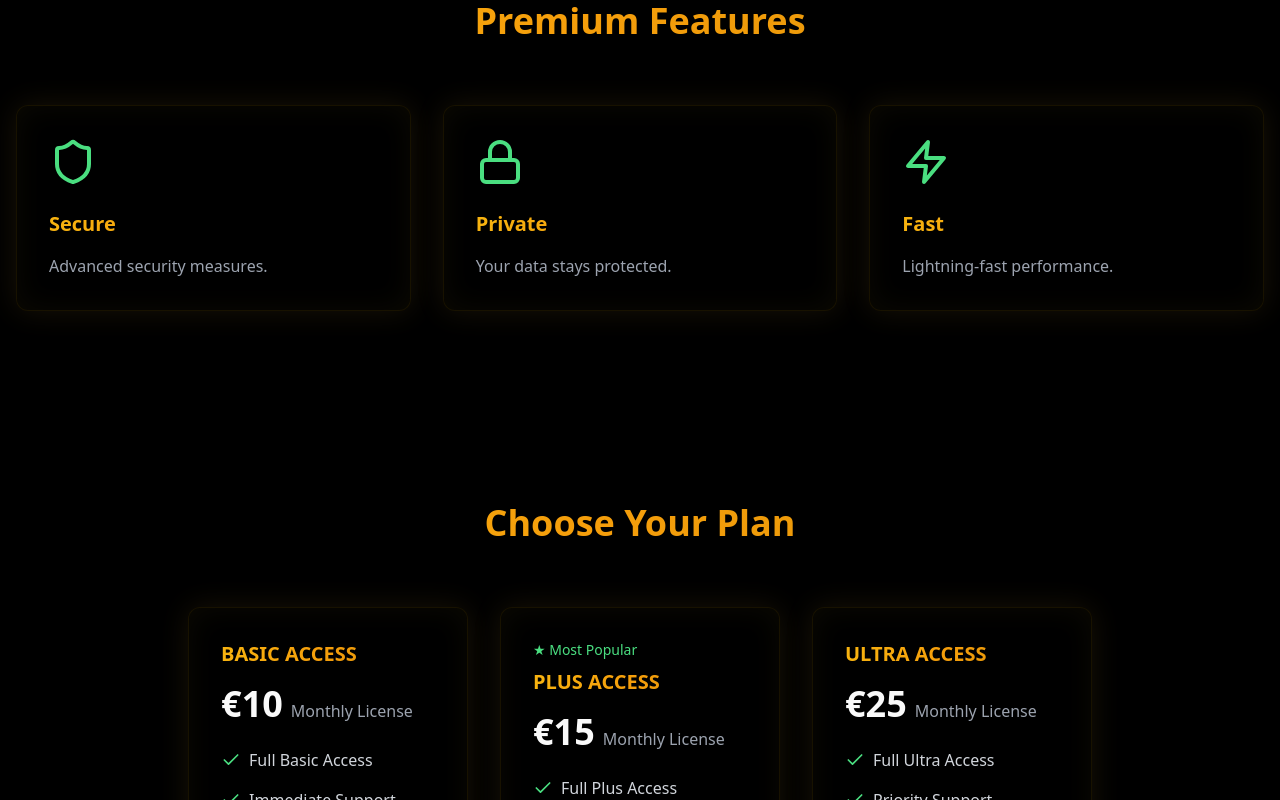
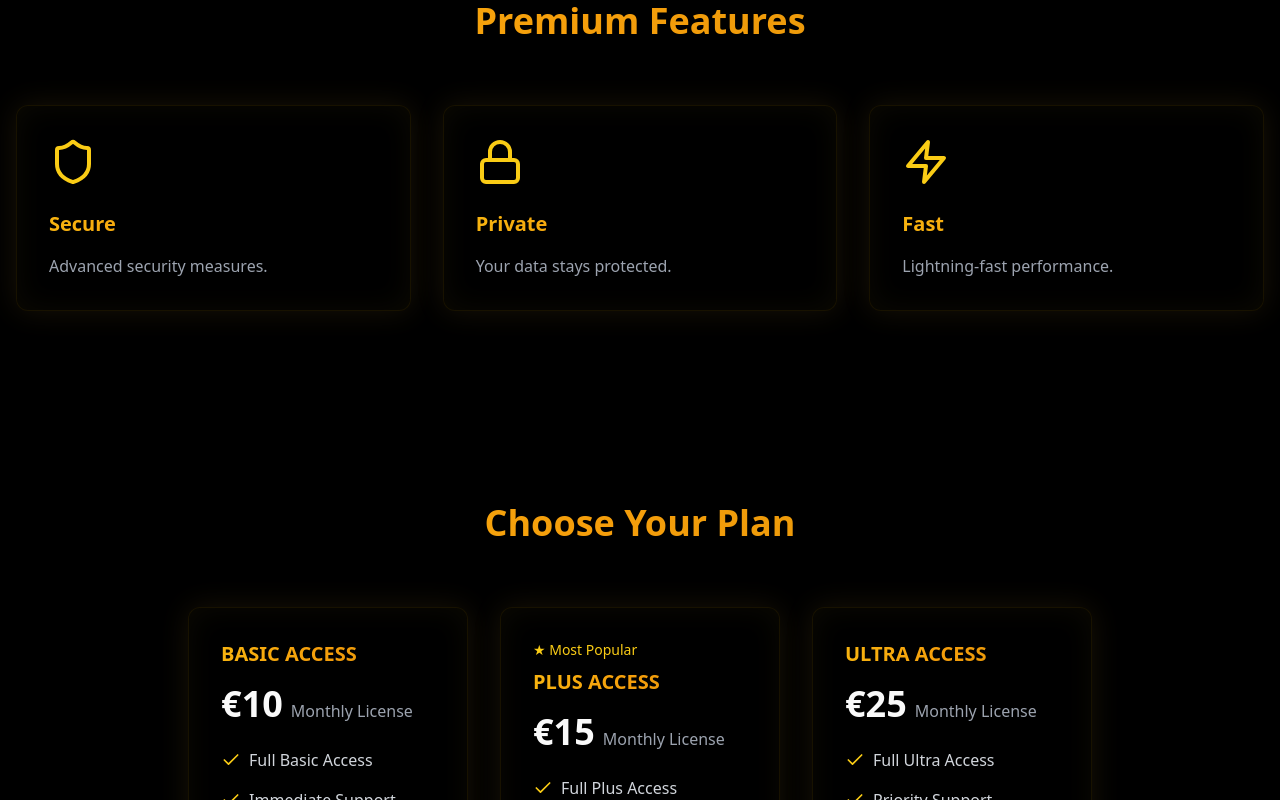
Before and after one commit to sturmgeisty/titanic-fe2, a React (Vite) app: page / in a window 1280 px wide. Shown: the part 760-1560 px from the top of the page. Built offline with nearby package versions, Linux system fonts and the light colour scheme.

Commit message:
Update home.tsx

```diff
--- a/src/pages/home.tsx
+++ b/src/pages/home.tsx
@@ -8,9 +8,9 @@ export default function Home() {
       {/* Animated background*/}
       <div className="fixed inset-0 -z-10">
         <div className="absolute inset-0 bg-black" />
-        <div className="absolute inset-0 bg-[radial-gradient(circle_at_center,rgba(34,197,94,0.15),transparent_50%)]" />
-        <div className="absolute inset-0 bg-[radial-gradient(circle_at_top_right,rgba(34,197,94,0.1),transparent_50%)]" />
-        <div className="absolute inset-0 bg-[radial-gradient(circle_at_bottom_left,rgba(34,197,94,0.1),transparent_50%)]" />
+        <div className="absolute inset-0 bg-[radial-gradient(circle_at_center,rgba(245, 191, 66,0.15),transparent_50%)]" />
+        <div className="absolute inset-0 bg-[radial-gradient(circle_at_top_right,rgba(245, 191, 66,0.1),transparent_50%)]" />
+        <div className="absolute inset-0 bg-[radial-gradient(circle_at_bottom_left,rgba(245, 191, 66,0.1),transparent_50%)]" />
         <div className="absolute inset-0 cyber-grid opacity-20" />
       </div>
 
@@ -30,7 +30,7 @@ export default function Home() {
           >
             <img
               src="https://media.discordapp.net/attachments/1312697488951480382/1312798709557362779/Test_00000.png?ex=674dce92&is=674c7d12&hm=ba35b85854b39e83ef7194502652f8bc7a44ce01cb0961ec73d9d3498b828e71&=&format=webp&quality=lossless&width=563&height=563"
-              className="w-32 h-32 rounded-full ring-4 ring-green-500/30 animate-glow"
+              className="w-32 h-32 rounded-full ring-4 ring-yellow-500/30 animate-glow"
             />
           </motion.div>
 
@@ -102,7 +102,7 @@ export default function Home() {
                 transition={{ duration: 0.5, delay: index * 0.2 }}
                 className="glass-card p-8 rounded-xl hover:translate-y-[-8px] transition-all duration-300"
               >
-                <feature.icon className="h-12 w-12 text-green-400 mb-6" />
+                <feature.icon className="h-12 w-12 text-yellow-400 mb-6" />
                 <h3 className="text-xl font-bold mb-4 gradient-text">{feature.title}</h3>
                 <p className="text-gray-400">{feature.desc}</p>
               </motion.div>
@@ -150,10 +150,10 @@ export default function Home() {
                 initial={{ opacity: 0, y: 20 }}
                 animate={{ opacity: 1, y: 0 }}
                 transition={{ duration: 0.5, delay: index * 0.2 }}
-                className={`glass-card rounded-xl p-8 ${plan.highlight ? 'border-green-500 shadow-green-500/20 shadow-lg' : ''}`}
+                className={`glass-card rounded-xl p-8 ${plan.highlight ? 'border-yellow-500 shadow-yellow-500/20 shadow-lg' : ''}`}
               >
                 {plan.highlight && (
-                  <div className="text-green-400 text-sm font-medium mb-2">★ Most Popular</div>
+                  <div className="text-yellow-400 text-sm font-medium mb-2">★ Most Popular</div>
                 )}
                 <h3 className="text-xl font-bold mb-4 gradient-text">{plan.title}</h3>
                 <div className="mb-6">
@@ -163,7 +163,7 @@ export default function Home() {
                 <ul className="space-y-4 mb-8">
                   {plan.features.map((feature) => (
                     <li key={feature} className="flex items-center text-gray-300">
-                      <Check className="h-5 w-5 text-green-400 mr-2" />
+                      <Check className="h-5 w-5 text-yellow-400 mr-2" />
                       {feature}
                     </li>
                   ))}
```
